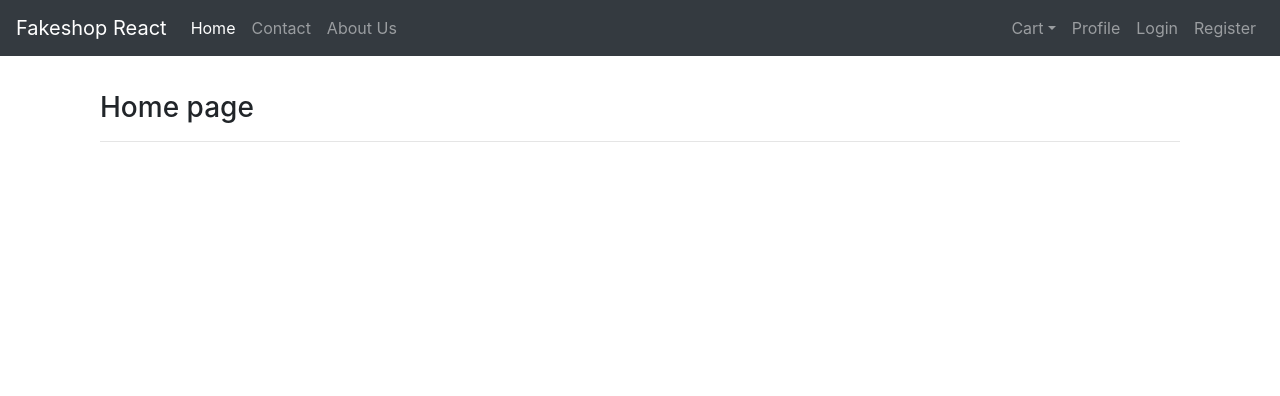
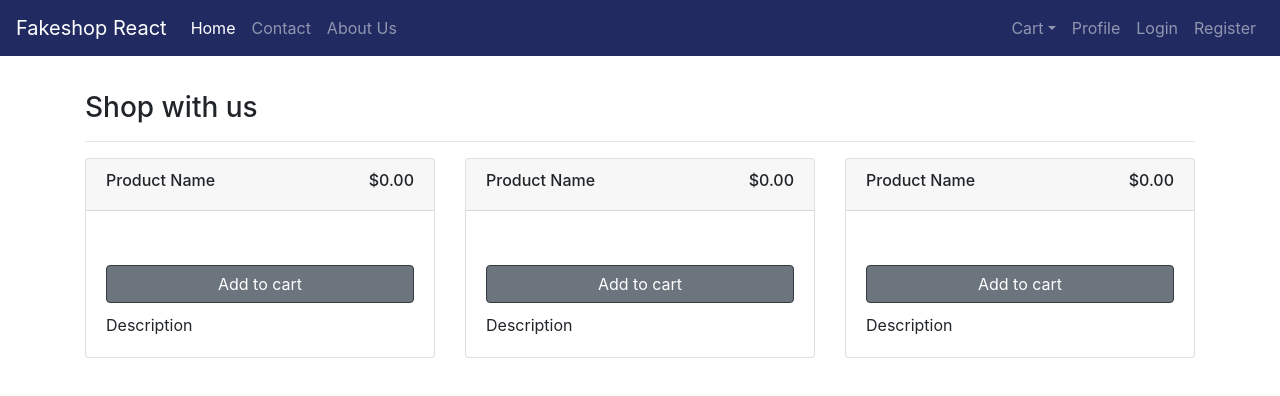
Before and after one commit to neaton278/intro_to_react, a React (Create React App) app: page / in a window 1280 px wide. Shown: the top 396 px of the page. Built offline with nearby package versions, Linux system fonts and the light colour scheme.

Commit message:
new changes

```diff
--- a/src/components/Main.js
+++ b/src/components/Main.js
@@ -19,7 +19,7 @@ export default class Main extends Component {
         return (
             <React.Fragment>
                 <header>
-                    <nav className="navbar navbar-expand-sm navbar-dark bg-dark">
+                    <nav className="navbar navbar-expand-sm navbar-dark">
                         <Link className="navbar-brand" to=".">Fakeshop React</Link>
                         <button className="navbar-toggler d-lg-none" type="button" data-toggle="collapse" data-target="#collapsibleNavId" aria-controls="collapsibleNavId"
                             aria-expanded="false" aria-label="Toggle navigation">
--- a/src/index.css
+++ b/src/index.css
@@ -11,3 +11,7 @@ code {
   font-family: source-code-pro, Menlo, Monaco, Consolas, 'Courier New',
     monospace;
 }
+
+.navbar{
+background-color:rgb(33, 43, 97) ;
+}
--- a/src/views/Cart.js
+++ b/src/views/Cart.js
@@ -2,12 +2,66 @@ import React, { Component } from 'react'
 
 export default class Cart extends Component {
     render() {
-
-        return (
-            <div>
-                <h3> Shop with Us</h3>
+      return (
+            <React.Fragment>
+                <h3>your cart</h3>
                 <hr />
-            </div>
+                <div className="card shopping-cart">
+                    <div className="card-header bg-dark text-light">
+                        <i className="fa fa-shopping-cart" aria-hidden="true"></i>
+                        Shopping Cart
+                        <a href="" className="btn btn-outline-info btn-sm pull-right">Continue Shopping</a>
+                        <div className="clearfix"></div>
+                    </div>
+                    <div className="card-body">
+                        <div className="row">
+                            <div className="col-12 col-sm-12 col-md-2 text-center">
+                                <img className="img-responsive" src={""} alt={""} width="120" height="80" />
+                            </div>
+                            <div className="col-12 text-sm-center col-sm-12 text-md-left col-md-6">
+                                <h4 className="product-name"><strong>{ }</strong></h4>
+                                <h4>
+                                    <small>{""}</small>
+                                </h4>
+                            </div>
+                            <div className="col-12 col-sm-12 text-sm-center col-md-4 text-md-right row">
+                                <div className="col-3 col-sm-3 col-md-6 text-md-right" style={{ paddingTop: "5px" }}>
+                                    <h6><strong>${ ""} <span className="text-muted">x</span></strong></h6>
+                                </div>
+                                <div className="col-4 col-sm-4 col-md-4">
+                                    <div className="quantity">
+                                        <input type="number" step="1" max="99" min="1" />
+                                    </div>
+                                </div>
+                                <div className="col-2 col-sm-2 col-md-2 text-right">
+                                    <button type="button" className="btn btn-outline-danger btn-xs">
+                                        <i className="fa fa-trash" aria-hidden="true"></i>
+                                    </button>
+                                </div>
+                            </div>
+                        </div>
+                        <hr />
+                    </div>
+                    <div className="card-footer">
+                        <div className="text-right">
+                            <div className="cart-totals">
+                                Subtotal: <b>${""}</b>
+                            </div>
+                            <div className="cart-totals">
+                                Tax: <b>${""}</b>
+                            </div>
+                            <div className="cart-totals">
+                                Grand total: <b>${""}</b>
+                            </div>
+                        </div>
+                        <div className="pull-right" style={{ margin: "10px" }}>
+                            <form id="checkout-form" action="" method="POST">
+                                <input type="submit" className="btn btn-success pull-right" value="Checkout" />
+                            </form>
+                        </div>
+                    </div>
+                </div>
+            </React.Fragment >
         )
     }
 }
--- a/src/views/Home.js
+++ b/src/views/Home.js
@@ -3,10 +3,63 @@ import React, { Component } from 'react'
 export default class Home extends Component {
     render() {
         return (
-            <main className="container">
-                <h3> Home page</h3>
-                <hr />
-            </main>
+            <React.Fragment>
+                <div>
+                    <h3> Shop with us</h3>
+                    <hr />
+                </div>
+
+                <div className="card-deck">
+
+                    <div className="card">
+                        <div className="card-header">
+                            <h6>
+                                Product Name
+                                <span className="float-right">$0.00</span>
+                            </h6>
+                        </div>
+                        <div className="card-body">
+                            <img className="card-img-top" src="#" alt="" />
+                            <button className="btn btn-dark  btn-block bg-secondary" style={{ marginTop: '10px' }}>Add to cart</button>
+                            <p className="card-text" style={{ marginTop: '10px' }}>Description</p>
+                        </div>
+                    </div>
+
+
+
+                    <div className="card">
+                        <div className="card-header">
+                            <h6>
+                                Product Name
+                                <span className="float-right">$0.00</span>
+                            </h6>
+                        </div>
+                        <div className="card-body">
+                            <img className="card-img-top" src="#" alt="" />
+                            <button className="btn btn-dark  btn-block bg-secondary" style={{ marginTop: '10px' }}>Add to cart</button>
+                            <p className="card-text" style={{ marginTop: '10px' }}>Description</p>
+                        </div>
+                    </div>
+
+
+
+                    <div className="card">
+                        <div className="card-header">
+                            <h6>
+                                Product Name
+                                <span className="float-right">$0.00</span>
+                            </h6>
+                        </div>
+                        <div className="card-body">
+                            <img className="card-img-top" src="#" alt="" />
+                            <button className="btn btn-dark btn-block bg-secondary" style={{ marginTop: '10px' }}>Add to cart</button>
+                            <p className="card-text" style={{ marginTop: '10px' }}>Description</p>
+                        </div>
+                    </div>
+                </div>
+
+
+            </React.Fragment>
         )
     }
 }
--- a/src/views/Login.js
+++ b/src/views/Login.js
@@ -7,12 +7,17 @@ export default class Login extends Component {
                 <h3> Login</h3>
                 <hr />
                 <div className="container">
+                    <div className="row" >
+                        <div className="col-sm">
+                        </div>
+
+                        <div className="col-sm">
                             <form className="form-signin" action="" method="POST" >
-                            <span  className="reauth-email"></span>
-                            <div>
-                                <input type="email"  className="form-control" placeholder="Email address" required autofocus />
+                                <span className="reauth-email"></span>
+                                <div className="form-group">
+                                    <input type="email" className="form-control" placeholder="Email address" required autofocus />
                                 </div>
-                            <div>
+                                <div className="form-group">
                                     <input type="password" className="form-control" placeholder="Password" required />
                                 </div>
                                 <div id="remember" className="checkbox">
@@ -20,13 +25,15 @@ export default class Login extends Component {
                                         <input type="checkbox" value="remember-me" /> Remember me
                                     </label>
                                 </div>
-                            <button className="btn btn-primary btn-block btn-signin" type="submit">Sign in</button>
+                                <button className="btn btn-dark btn-block btn-signin bg-secondary" type="submit">Sign in</button>
                             </form>
-                        <Link href="." className="forgot-password">
-                            Forgot the password?
-                        </Link>
                         </div>
-            </React.Fragment>
+
+                        <div className="col-sm">
+                        </div>
+                    </div>
+                </div>
+            </React.Fragment >
         )
     }
 }
--- a/src/views/Register.js
+++ b/src/views/Register.js
@@ -7,30 +7,41 @@ export default class Register extends Component {
                 <h3> Register page</h3>
                 <hr />
                 <div className="container">
+                    <div className="row">
+                        <div className="col-sm">
+                        </div>
+
+                        <div className="col-sm">
                             <form className="form-signin" action="" method="POST">
                                 <span id="email" className="email"></span>
-                            <div>
-                                <input type="username"className="form-control" placeholder="Create your username" required autofocus />
+                                <div className="form-group ">
+                                    <input type="username" className="form-control" placeholder="Create your username" required autofocus />
                                 </div>
-                            <div>
-                                <input type="email"  className="form-control" placeholder="Email address" required autofocus />
+                                <div className="form-group">
+                                    <input type="email" className="form-control " placeholder="Email address" required autofocus />
                                 </div>
-                            <div>
-                                <input type="password"  className="form-control" placeholder="Password" required />
+                                <div className="form-group">
+                                    <input type="password" className="form-control" placeholder="Password" required />
                                 </div>
-                            <div>
+                                <div className="form-group" >
                                     <input type="password" className="form-control" placeholder="Re-enter Password" required />
                                 </div>
                                 <div className="checkbox">
                                     <label>
                                         <input type="checkbox" value="remember-me" /> Remember me
                                     </label>
-                            </div>
-                            <button className="btn btn-primary btn-block btn-create" type="submit">Create your account</button>
-                        </form>
                                     <a href="." className="forgot-password">
                                         Forgot the password?
                                     </a>
+                                </div>
+                                <button className="btn btn-dark btn-block btn-signin bg-secondary "bg-secondary type="submit">Create profile</button>
+                            </form>
+                        </div>
+
+                        <div className="col-sm">
+                        </div>
+
+                    </div>
                 </div>
             </React.Fragment>
         )
```
Lines whose indentation alone changed are shown as unchanged.
